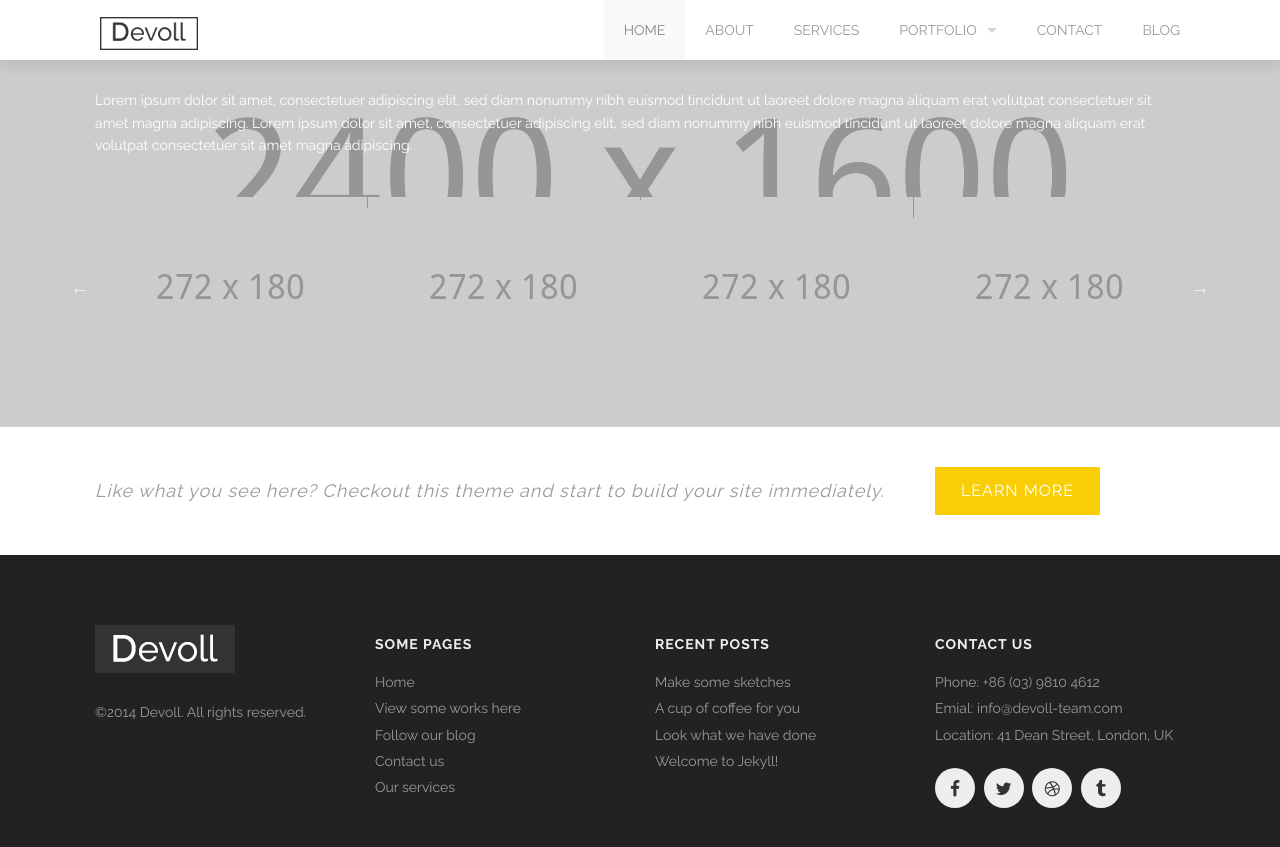
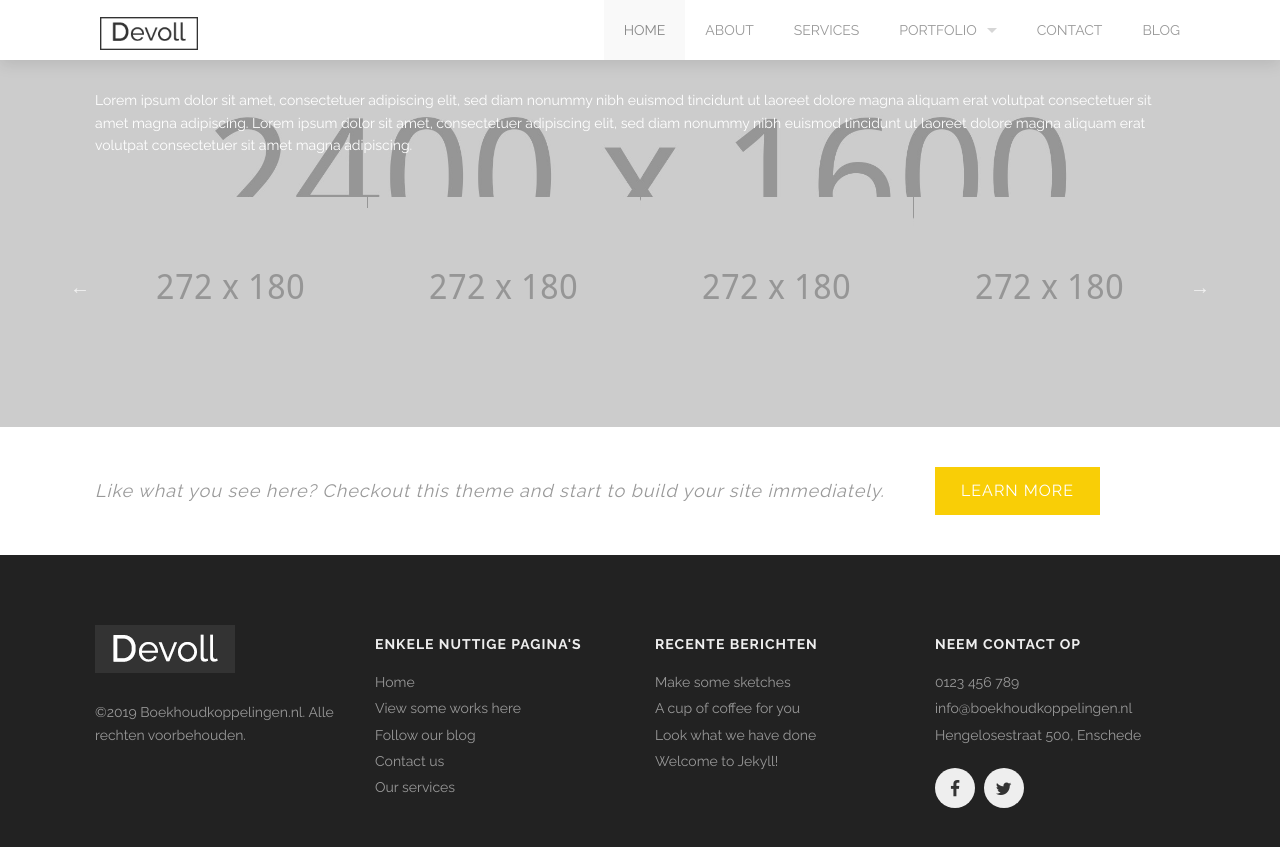
Before and after one commit to Combidesk/combidesk.github.io, a Jekyll site: the page built from index.html, in a window 1280 px wide and 900 px high, scrolled down 5236 px. Shown: the top 847 px of the window. Built offline with Jekyll 4.4.1, drawn with Linux system fonts in a browser that asks for light colours.

Commit message:
- readme instructions - footer

```diff
--- a/_config.yml
+++ b/_config.yml
@@ -1,18 +1,18 @@
 # Site settings
-title: Devoll
-email: your-email@domain.com
+title: Boekhoudkoppelingen
+email: info@boekhoudkoppelingen.nl
 description: > # this means to ignore newlines until "baseurl:"
-  Write an awesome description for your new site here. You can edit this
-  line in _config.yml. It will appear in your document head meta (for
-  Google search results) and in your feed.xml site description.
+  Koppel je boekhoudpakket bijvoorbeeld met een CMS, Website, of facturatiepakket
+  met onze handige koppelingen.
 baseurl: "" # the subpath of your site, e.g. /blog/
 # url: "http://yourdomain.com" # the base hostname & protocol for your site
-twitter_username: jekyllrb
-github_username:  jekyll
+twitter_username: combidesk
+github_username:  combidesk
 
 # Build settings
 markdown: kramdown
 
+plugins: [jekyll-paginate]
 
 paginate: 3
 paginate_path: "blog/page:num"
--- a/_includes/footer.html
+++ b/_includes/footer.html
@@ -7,14 +7,14 @@
           <img alt="" src="{{site.url}}/images/logo-grey.png" />
         </a>
       </h1>
-      <p>©2014 Devoll. All rights reserved.</p>
+      <p>©2019 Boekhoudkoppelingen.nl. Alle rechten voorbehouden.</p>
       <div class='spacing'></div>
       <div class='spacing'></div>
     </div>
     <div class='large-3 medium-3 columns'>
       <div class='spacing'></div>
       <div class='links'>
-        <h4>Some pages</h4>
+        <h4>Enkele nuttige pagina's</h4>
         <ul>
           <li><a href="index.html">Home</a></li>
           <li><a href="portfolio.html">View some works here</a></li>
@@ -28,7 +28,7 @@
     <div class='large-3 medium-3 columns'>
       <div class='spacing'></div>
       <div class='links'>
-        <h4>Recent posts</h4>
+        <h4>Recente berichten</h4>
         <ul>
           {% for post in site.posts %}
             <li><a href="{{post.url}}">{{post.title}}</a></li>
@@ -39,25 +39,25 @@
     </div>
     <div class='large-3 medium-3 columns'>
       <div class='spacing'></div>
-      <h4>Contact us</h4>
+      <h4>Neem contact op</h4>
       <ul>
-        <li>Phone: +86 (03) 9810 4612</li>
-        <li>Emial: info@devoll-team.com</li>
-        <li>Location: 41 Dean Street, London, UK</li>
+        <li>0123 456 789</li>
+        <li>info@boekhoudkoppelingen.nl</li>
+        <li>Hengelosestraat 500, Enschede</li>
       </ul>
       <div class='spacing'></div>
       <ul class='socials'>
         <li>
-          <a href='http://facebook.com'>
+          <a href='http://facebook.com/combidesk'>
             <i class='fa fa-facebook'></i>
           </a>
         </li>
         <li>
-          <a href='http://twitter.com'>
+          <a href='http://twitter.com/combidesk'>
             <i class='fa fa-twitter'></i>
           </a>
         </li>
-        <li>
+        <!--li>
           <a href='http://dribbble.com'>
             <i class='fa fa-dribbble'></i>
           </a>
@@ -66,7 +66,7 @@
           <a href='http://tumblr.com'>
             <i class='fa fa-tumblr'></i>
           </a>
-        </li>
+        </li-->
       </ul>
       <div class='spacing'></div>
     </div>
```
Also changed, not shown: README.md (added), 1 other file.
